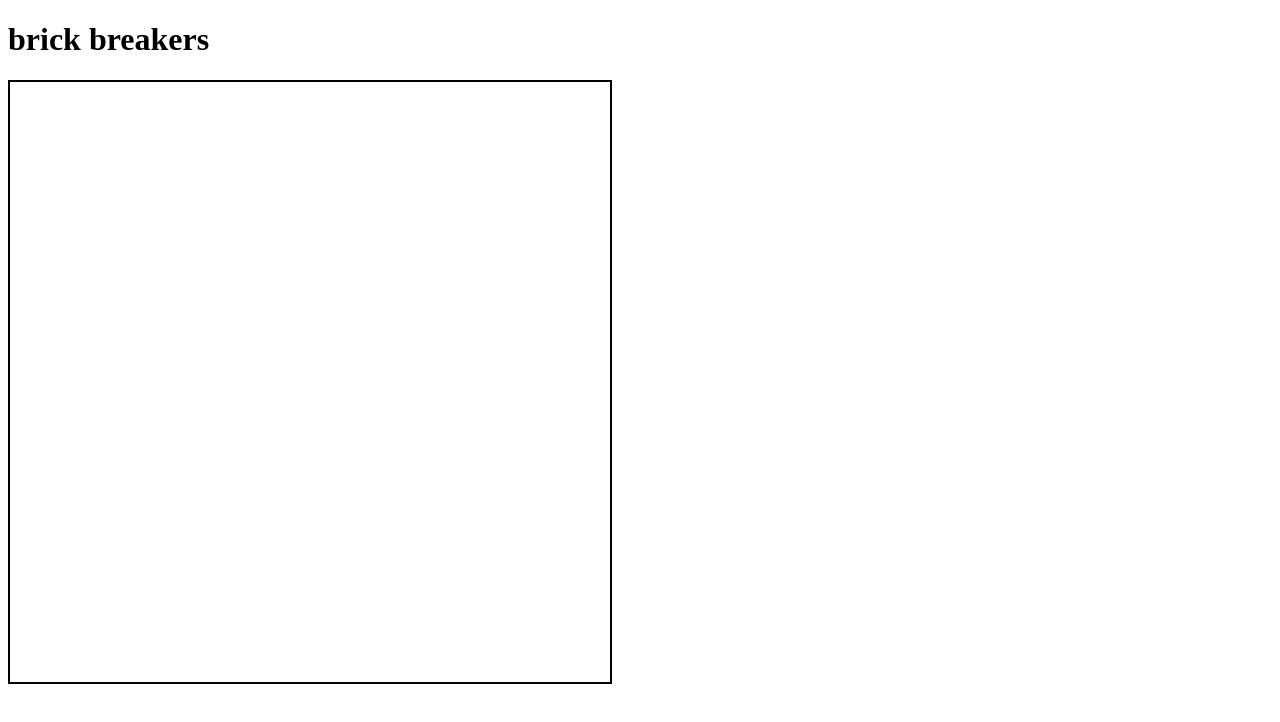
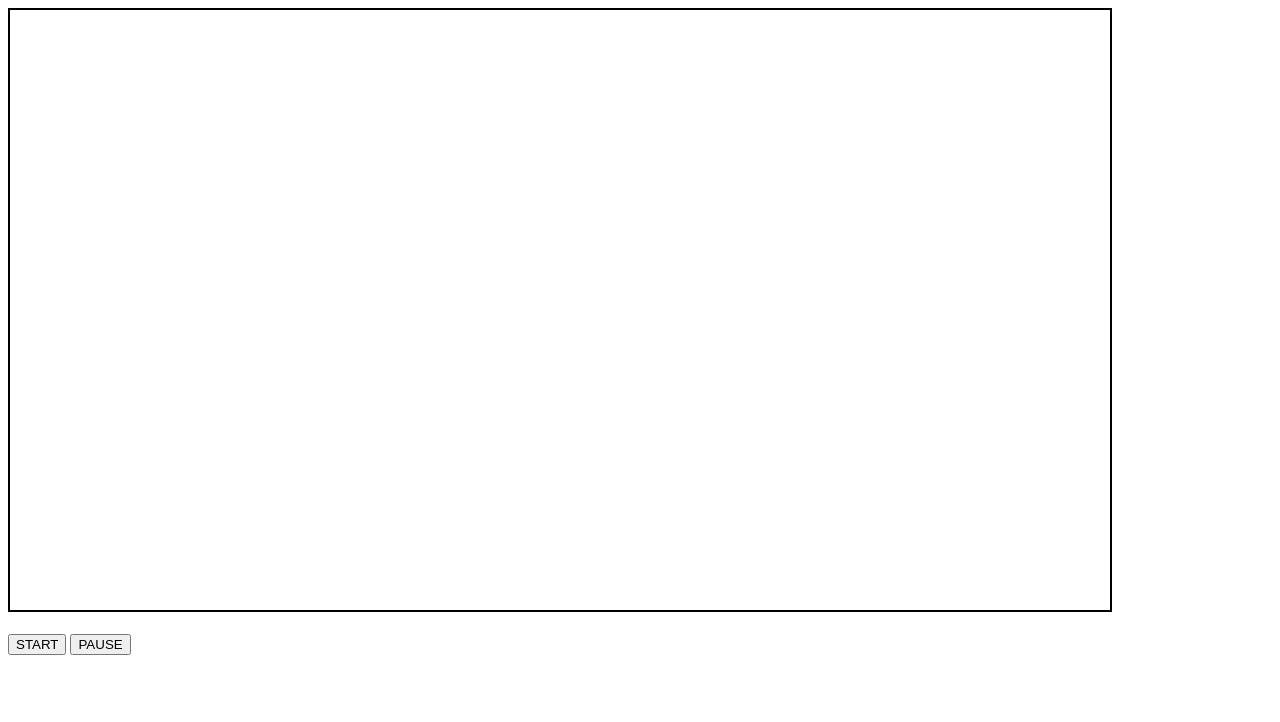
Before and after one commit to Islamsulaiman/brick-breakers, a plain HTML site: page index.html in a window 1280 px wide. Drawn offline with Linux system fonts and the light colour scheme.

Commit message:
Setting canvas

```diff
--- a/index.html
+++ b/index.html
@@ -6,17 +6,21 @@
     <meta name="viewport" content="width=device-width, initial-scale=1.0">
     <title>Document</title>
     <link rel="stylesheet" href="./style.css">
-    <script src="./js/index.js" defer></script>
 </head>
 <body>
     <div class="container">
-        <h1>brick breakers</h1>
-        <canvas id="canvas" height="600px" width="600px" style="border: solid 2px black;">
 
+        <canvas id="canvas" height="600px" width="1100px" style="border: solid 2px black;">
         </canvas>
+        <div>
+            <br />
+            <button id="play-button" onclick="play()">START</button>
+            <button id="pause-button" >PAUSE</button>
+        </div>
 
     </div>
 
 
+    <script src="js/index.js"></script>
 </body>
 </html>
```
